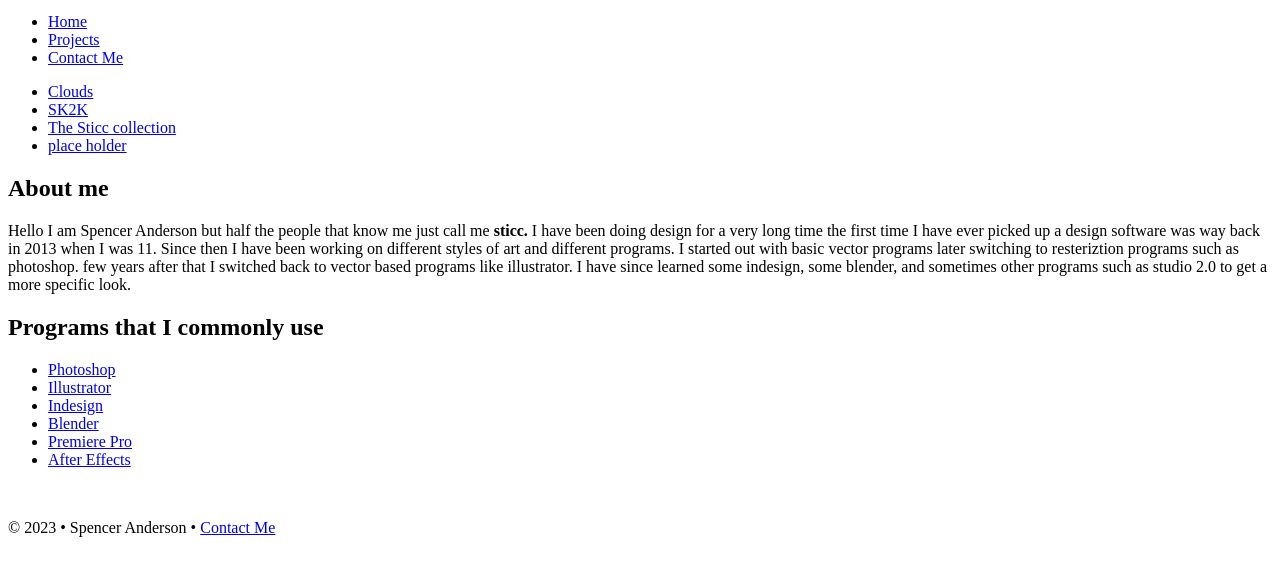
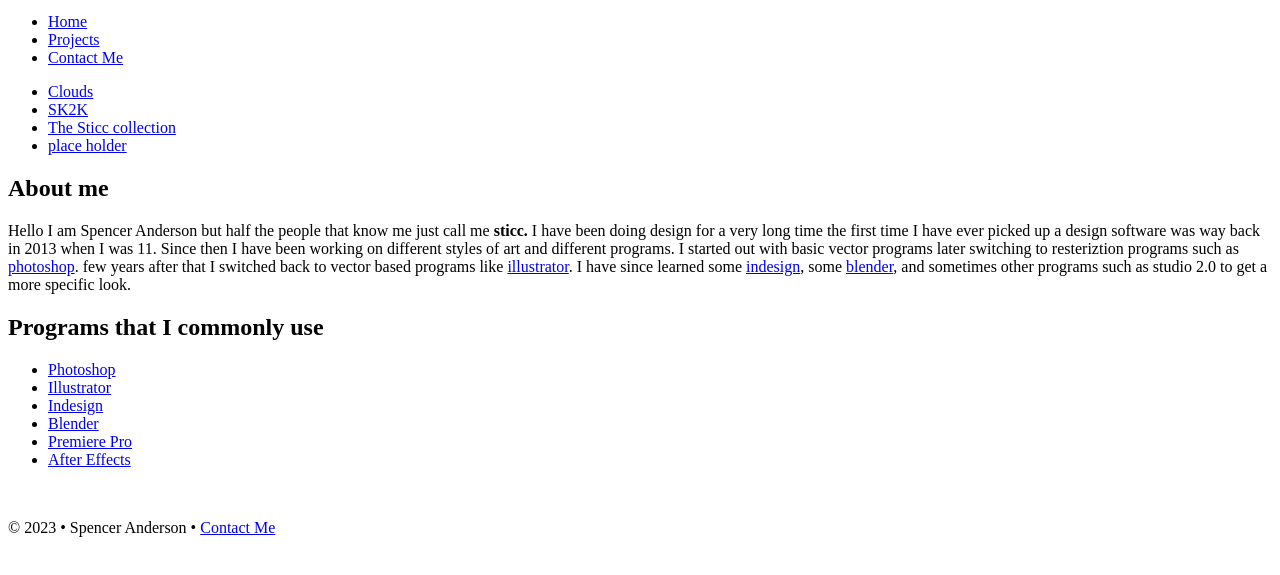
Before and after one commit to Bonsow/dwdd1600, a plain HTML site: page 03hand-coding/index.html in a window 1280 px wide. Shown: the part 101-676 px from the top of the page. Drawn offline with Linux system fonts and the light colour scheme.

Commit message:
added even more ids
this time the IDs are connected to the same webpage

```diff
--- a/03hand-coding/index.html
+++ b/03hand-coding/index.html
@@ -45,13 +45,13 @@
 
         <main>
             <h2>About me</h2>
-            <p>Hello I am Spencer Anderson but half the people that know me just call me <strong>sticc.</strong> I have been doing design for a very long time the first time I have ever picked up a design software was way back in 2013 when I was 11. Since then I have been working on different styles of art and different programs. I started out with basic vector programs later switching to resteriztion programs such as photoshop. few years after that I switched back to vector based programs like illustrator. I have since learned some indesign, some blender, and sometimes other programs such as studio 2.0 to get a more specific look.</p>
+            <p>Hello I am Spencer Anderson but half the people that know me just call me <strong>sticc.</strong> I have been doing design for a very long time the first time I have ever picked up a design software was way back in 2013 when I was 11. Since then I have been working on different styles of art and different programs. I started out with basic vector programs later switching to resteriztion programs such as <a href="index.html#photoshop">photoshop</a>. few years after that I switched back to vector based programs like <a href="index.html#illustrator">illustrator</a>. I have since learned some <a href="index.html#indesign">indesign</a>, some <a href="index.html#blender">blender</a>, and sometimes other programs such as studio 2.0 to get a more specific look.</p>
             <h2>Programs that I commonly use</h2>
             <ul>
-                <li><a href="https://www.adobe.com/products/photoshop.html" target="_blank">Photoshop</a></li>
-                <li><a href="https://www.adobe.com/products/illustrator.html" target="_blank">Illustrator</a></li>
-                <li><a href="https://www.adobe.com/products/indesign.html" target="_blank">Indesign</a></li>
-                <li><a href="https://www.blender.org/download/" target="_blank">Blender</a></li>
+                <li id="photoshop"><a href="https://www.adobe.com/products/photoshop.html" target="_blank">Photoshop</a></li>
+                <li id="illustrator"><a href="https://www.adobe.com/products/illustrator.html" target="_blank">Illustrator</a></li>
+                <li id="indesign"><a href="https://www.adobe.com/products/indesign.html" target="_blank">Indesign</a></li>
+                <li id="blender"><a href="https://www.blender.org/download/" target="_blank">Blender</a></li>
                 <li><a href="https://www.adobe.com/products/premiere.html" target="_blank">Premiere Pro</a></li>
                 <li><a href="https://www.adobe.com/products/aftereffects.html" target="_blank">After Effects</a></li>
             </ul>
```
